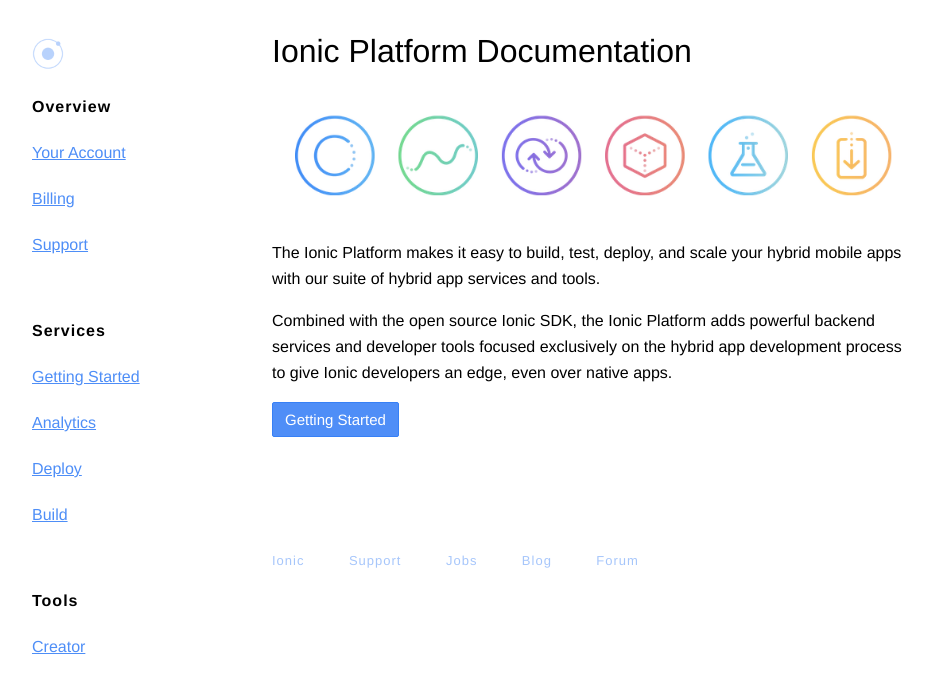
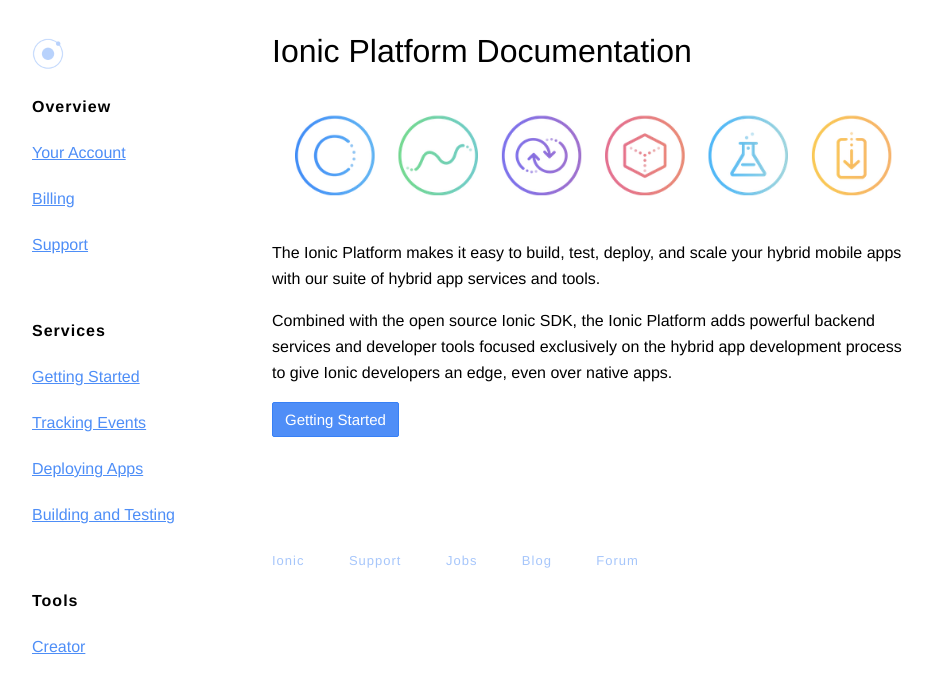
Before and after one commit to ionic-team/ionic-io-docs, a Jekyll site: the page built from index.html, in a window 1280 px wide. Shown: the top 693 px of the page, without its empty margins (128-1060 px from the left). Built offline with Jekyll 4.4.1, drawn with Linux system fonts in a browser that asks for light colours; some web fonts are replaced; Markdown is read by kramdown in place of the engine named in the settings.

Commit message:
Update default.html

```diff
--- a/_layouts/default.html
+++ b/_layouts/default.html
@@ -22,9 +22,9 @@
             <li><a href="/services/">Services</a>
               <ul>
                 <li><a href="/services/getting-started">Getting Started</a></li>
-                <li><a href="/services/analytics">Analytics</a></li>
-                <li><a href="/services/deploy">Deploy</a></li>
-                <li><a href="/services/build">Build</a></li>
+                <li><a href="/services/analytics">Tracking Events</a></li>
+                <li><a href="/services/deploy">Deploying Apps</a></li>
+                <li><a href="/services/build">Building and Testing</a></li>
                 <!--
                 <li><a href="/docs/push">Push</a></li>
                 <li><a href="/docs/ab">A/B Testing</a></li>
```
